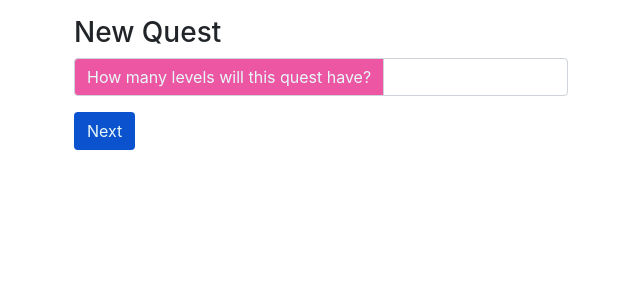
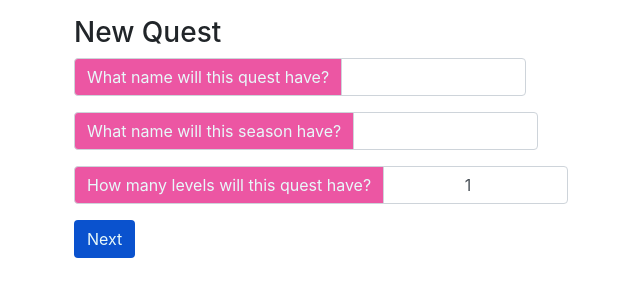
Before and after one commit to VinayOne/millie-game-module, an Angular app: page /dashboard in a window 1280 px wide. Shown: the top 300 px of the page, without its empty margins (11-651 px from the left). Built offline with nearby package versions, Linux system fonts and the light colour scheme.

Commit message:
Updating dashboard and finishing functionality later

```diff
--- a/package.json
+++ b/package.json
@@ -27,7 +27,6 @@
     "express": "^4.17.1",
     "json-server": "^0.16.3",
     "jsonwebtoken": "^8.5.1",
-    "mongoose": "^6.0.7",
     "mongoose": "^6.0.10",
     "path": "^0.12.7",
     "rxjs": "~6.6.0",
--- a/src/app/components/creator-dashboard/creator-dashboard.component.html
+++ b/src/app/components/creator-dashboard/creator-dashboard.component.html
@@ -1,6 +1,6 @@
-<div *ngIf="settingLevels">
+<div *ngIf="state.settingLevels">
 	<app-quest-dashboard (state)="getState($event)"></app-quest-dashboard>
 </div>
-<div *ngIf="!settingLevels">
-	<app-level-dashboard [numOfLevels]="levels"></app-level-dashboard>
+<div *ngIf="!state.settingLevels">
+	<app-level-dashboard [state]="state"></app-level-dashboard>
 </div>
--- a/src/app/components/creator-dashboard/creator-dashboard.component.ts
+++ b/src/app/components/creator-dashboard/creator-dashboard.component.ts
@@ -6,16 +6,15 @@ import { Component, OnInit } from '@angular/core';
   styleUrls: ['./creator-dashboard.component.css']
 })
 export class CreatorDashboardComponent implements OnInit {
-  levels: number = 1;
-  settingLevels: boolean = true;
+  state: any = { };
 
   constructor() { }
 
   ngOnInit(): void {
+    this.state.settingLevels = true;
   }
 
   getState(state: any) {
-    this.levels = state.levels;
-    this.settingLevels = state.settingLevels;
+    this.state = state;
   }
 }
--- a/src/app/components/level-dashboard/level-dashboard.component.html
+++ b/src/app/components/level-dashboard/level-dashboard.component.html
@@ -6,39 +6,39 @@
 		    	<div class="input-group-prepend">
 		        	<div class="input-group-text" id="numOfQuestionsLabel">How many quiz questions will this level have?</div>
 		    	</div>
-		    	<input type="number" min="1" class="form-control col-lg-2 text-center" (change)="setNumOfQuestions($event)">
+		    	<input type="number" min="1" class="form-control col-lg-2 text-center" [(ngModel)]="numOfQuestions" name="numOfQuestions">
 		    </div>
 	  	</div>
-	  	<div class="card rounded-0 mb-3" *ngFor="let question of counter()">
+	  	<div class="card rounded-0 mb-3" *ngFor="let question of counter(); let i = index">
 			<div class="card-header">
 				<h3 class="mb-0">
-					<label for="question">Question</label>
-	    			<textarea class="form-control" rows="3"></textarea>
+					<label for="question">Question {{i + 1}}</label>
+	    			<textarea class="form-control" rows="3" [(ngModel)]="questions[i].question" name="question"></textarea>
 				</h3>
 			</div>
 			<div class="card-body">
 				<div class="form-group">
 					<div class="form-check form-check-inline col-lg-12">
-						<input class="form-check-input" type="radio" name="radio1" id="radio1" value="option1">
-  						<input name="firstAnswer" type="text" class="form-control" required />
+						<input class="form-check-input" type="radio" [(value)]="questions[i].correct[0]" name="answer">
+  						<input name="firstAnswer" type="text" class="form-control" required [(ngModel)]="questions[i].answer[0]" name="answerText" />
 					</div>
 				</div>
 				<div class="form-group">
 					<div class="form-check form-check-inline col-lg-12">
-						<input class="form-check-input" type="radio" name="radio1" id="radio1" value="option1">
-  						<input name="firstAnswer" type="text" class="form-control" required />
+						<input class="form-check-input" type="radio" [(value)]="questions[i].correct[1]" name="answer">
+  						<input name="firstAnswer" type="text" class="form-control" required [(ngModel)]="questions[i].answer[1]" name="answerText" />
 					</div>
 				</div>
 				<div class="form-group">
 					<div class="form-check form-check-inline col-lg-12">
-						<input class="form-check-input" type="radio" name="radio1" id="radio1" value="option1">
-  						<input name="firstAnswer" type="text" class="form-control" required />
+						<input class="form-check-input" type="radio" [(value)]="questions[i].correct[2]" name="answer">
+  						<input name="firstAnswer" type="text" class="form-control" required [(ngModel)]="questions[i].answer[2]" name="answerText" />
 					</div>
 				</div>
 				<div class="form-group">
 					<div class="form-check form-check-inline col-lg-12">
-						<input class="form-check-input" type="radio" name="radio1" id="radio1" value="option1">
-  						<input name="firstAnswer" type="text" class="form-control" required />
+						<input class="form-check-input" type="radio" [(value)]="questions[i].correct[3]" name="answer">
+  						<input name="firstAnswer" type="text" class="form-control" required [(ngModel)]="questions[i].answer[3]" name="answerText" />
 					</div>
 				</div>
 			</div>
@@ -48,7 +48,7 @@
 		    	<div class="input-group-prepend">
 		        	<div class="input-group-text" id="amountOfMilliesLabel">How many Millies will be awarded per question?</div>
 		    	</div>
-		    	<input type="number" min="0" class="form-control col-lg-2 text-center">
+		    	<input type="number" min="0" class="form-control col-lg-2 text-center" [(ngModel)]="millies" name="millies">
 		    </div>
 	  	</div>
 	  	<div class="form-group">
@@ -56,7 +56,7 @@
 		    	<div class="input-group-prepend">
 		        	<div class="input-group-text" id="imageLinkLabel">What is the image link for the spot the difference game?</div>
 		    	</div>
-		    	<input type="form-text" class="form-control text-center">
+		    	<input type="form-text" class="form-control text-center" [(ngModel)]="image" name="image">
 		    </div>
 	  	</div>
 	  	<div class="form-group">
@@ -64,7 +64,7 @@
 		    	<div class="input-group-prepend">
 		        	<div class="input-group-text" id="constructLinkLabel">What is the  link for the Construct game?</div>
 		    	</div>
-		    	<input type="form-text" class="form-control text-center">
+		    	<input type="form-text" class="form-control text-center" [(ngModel)]="constructGame" name="constructGame">
 		    </div>
 	  	</div>
 	  	<div *ngIf="!lastQuestion">
--- a/src/app/components/level-dashboard/level-dashboard.component.ts
+++ b/src/app/components/level-dashboard/level-dashboard.component.ts
@@ -1,4 +1,4 @@
-import { Component, OnInit, Input } from '@angular/core';
+import { Component, OnInit, Input, ViewChild } from '@angular/core';
 import { Router } from '@angular/router';
 
 @Component({
@@ -7,9 +7,16 @@ import { Router } from '@angular/router';
   styleUrls: ['./level-dashboard.component.css']
 })
 export class LevelDashboardComponent implements OnInit {
-  @Input() numOfLevels: number = 1;
+  @Input() state: any = { };
+
+  millies: number = 0;
+  image: string = "";
+  constructGame: string = "";
+
+  levels: any[] = [];
   level: number = 1;
   numOfQuestions: number = 1;
+  questions: any[] = [{ question: "", correct: [], answer: ["", "", "", ""] }];
   lastQuestion: boolean = false;
 
   constructor(private router: Router) { }
@@ -17,18 +24,27 @@ export class LevelDashboardComponent implements OnInit {
   ngOnInit(): void {
   }
 
-  setNumOfQuestions(event: any) {
-    this.numOfQuestions = event.target.value;
-  }
-
   counter() {
     return new Array(this.numOfQuestions);
   }
 
   onNext() {
+    // for (let index = 0; index < 4; index++) {
+    //   if ()
+    // }
+
+    this.levels[this.level - 1] = {
+      questions: this.questions,
+      millies: this.millies,
+      image: this.image,
+      constructGame: this.constructGame
+    };
+
+    console.log(this.levels);
+
     this.level++;
-
-    if (this.level == this.numOfLevels)
+    this.numOfQuestions = 1;
+    if (this.level == this.state.levels)
       this.lastQuestion = true;
   }
 
--- a/src/app/components/quest-dashboard/quest-dashboard.component.css
+++ b/src/app/components/quest-dashboard/quest-dashboard.component.css
@@ -1,4 +1,4 @@
-#numOfLevelsLabel {
+#numOfLevelsLabel, #questNameLabel, #seasonNameLabel {
 	background-color: #EC56A3;
 	color: #E8F9FA;
 }
--- a/src/app/components/quest-dashboard/quest-dashboard.component.html
+++ b/src/app/components/quest-dashboard/quest-dashboard.component.html
@@ -1,14 +1,30 @@
 <div class="container pt-3 justify-content-center">
 	<h3>New Quest</h3>
-	<form>
+	<form (submit)="onSubmit()">
+		<div class="form-group">
+		    <div class="input-group mb-2">
+		    	<div class="input-group-prepend">
+		        	<div class="input-group-text" id="questNameLabel">What name will this quest have?</div>
+		    	</div>
+		    	<input type="text" class="form-control col-lg-2 text-center" [(ngModel)]="questName" name="questName">
+		    </div>
+	  	</div>
+	  	<div class="form-group">
+		    <div class="input-group mb-2">
+		    	<div class="input-group-prepend">
+		        	<div class="input-group-text" id="seasonNameLabel">What name will this season have?</div>
+		    	</div>
+		    	<input type="text" class="form-control col-lg-2 text-center" [(ngModel)]="seasonName" name="seasonName">
+		    </div>
+	  	</div>
 		<div class="form-group">
 		    <div class="input-group mb-2">
 		    	<div class="input-group-prepend">
 		        	<div class="input-group-text" id="numOfLevelsLabel">How many levels will this quest have?</div>
 		    	</div>
-		    	<input type="number" min="1" class="form-control col-lg-2 text-center" (change)="setNumOfLevels($event)">
+		    	<input type="number" min="1" class="form-control col-lg-2 text-center" [(ngModel)]="levels" name="levels">
 		    </div>
 	  	</div>
-	  <button type="submit" class="btn" (click)="onNext()">Next</button>
+	  <button type="submit" class="btn">Next</button>
 	</form>
 </div>
--- a/src/app/components/quest-dashboard/quest-dashboard.component.ts
+++ b/src/app/components/quest-dashboard/quest-dashboard.component.ts
@@ -1,5 +1,4 @@
 import { Component, OnInit, Output, EventEmitter } from '@angular/core';
-import { Router } from '@angular/router';
 
 @Component({
   selector: 'app-quest-dashboard',
@@ -7,20 +6,22 @@ import { Router } from '@angular/router';
   styleUrls: ['./quest-dashboard.component.css']
 })
 export class QuestDashboardComponent implements OnInit {
-  numOfLevels: number = 1;
+  questName: string = "";
+  seasonName: string = "";
+  levels: number = 1;
   @Output() state: EventEmitter<object> = new EventEmitter();
 
-  constructor(private router: Router) { }
+  constructor() { }
 
   ngOnInit(): void {
   }
 
-  setNumOfLevels(event: any) {
-    if (event.target.value)
-      this.numOfLevels = event.target.value;
-  }
-
-  onNext() {
-    this.state.emit({ levels: this.numOfLevels, settingLevels: false });
+  onSubmit() {
+    this.state.emit({
+      questName: this.questName,
+      seasonName: this.seasonName,
+      levels: this.levels,
+      settingLevels: false
+    });
   }
 }
```
Also changed, not shown: models/Game.js (added, +15 -0 lines), routes.js (+18 -0 lines).
